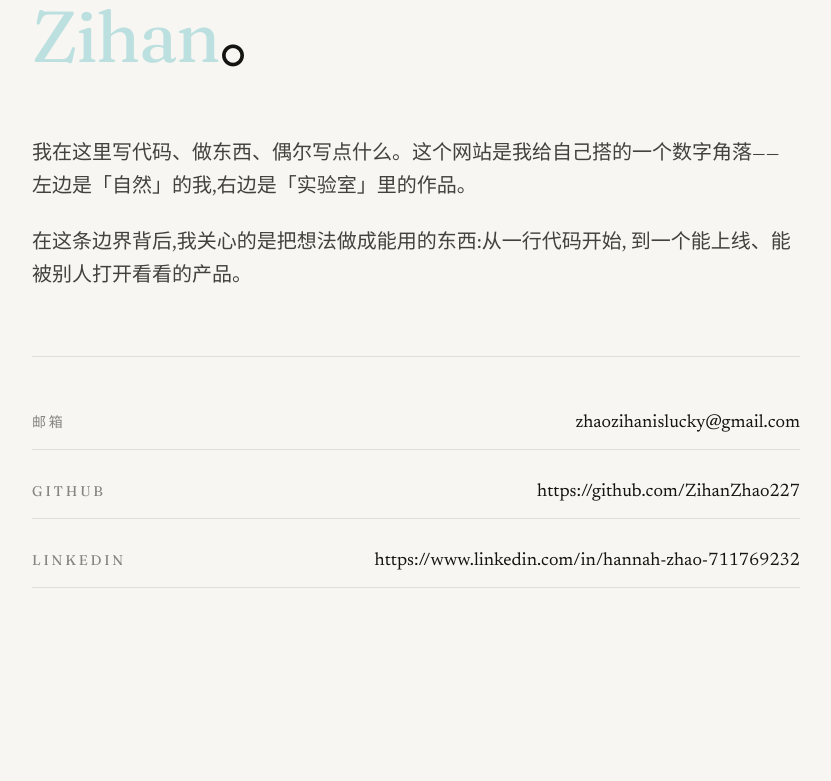
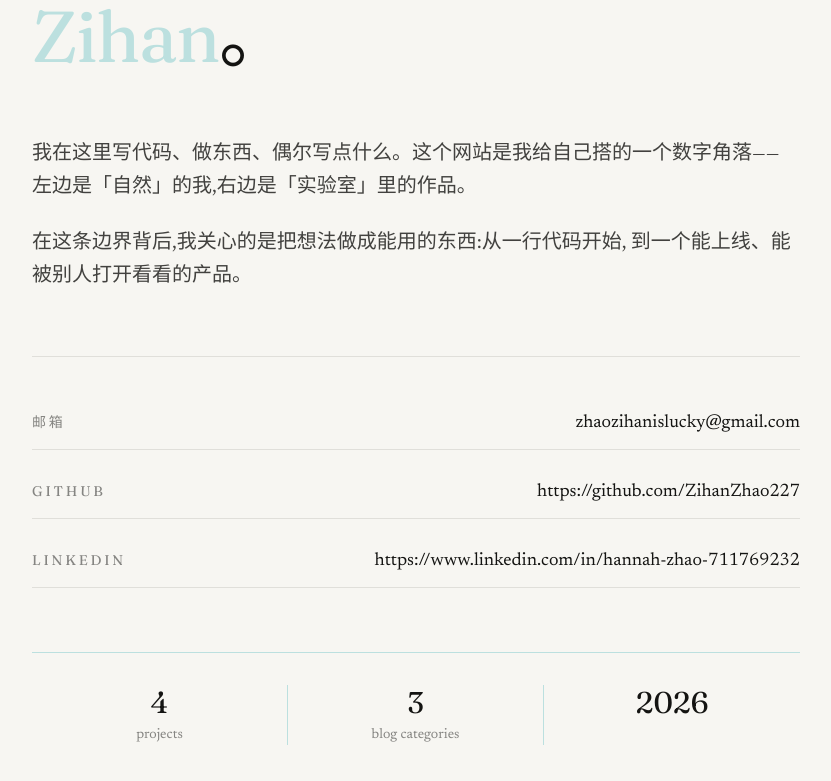
Before and after one commit to ZihanZhao227/ZiranWeb, a Next.js app: page /about in a window 1280 px wide. Shown: the part 245-1026 px from the top of the page, without its empty margins (224-1055 px from the left). Before the commit the page ends 929 px from the top, so only its background shows below. Built offline with nearby package versions, Linux system fonts and the light colour scheme.

Commit message:
Batch 2:WordReveal+统计条+ProjectCard+ScrollLit

```diff
--- a/app/about/page.tsx
+++ b/app/about/page.tsx
@@ -1,6 +1,8 @@
 import type { Metadata } from "next";
 import SiteHeader from "@/components/SiteHeader";
 import FadeIn from "@/components/FadeIn";
+import WordReveal from "@/components/WordReveal";
+import StatsCounter from "@/components/StatsCounter";
 
 export const metadata: Metadata = {
   title: "关于我 / Ziran",
@@ -18,9 +20,12 @@ export default function AboutPage() {
       <SiteHeader />
       <main className="mx-auto flex w-full max-w-3xl flex-1 flex-col gap-16 px-6 py-16 md:px-0 md:py-24">
         <h1 className="font-heading text-5xl leading-[1.05] tracking-tight md:text-7xl">
-          你好,我是
+          <WordReveal text="你好,我是" />
           <br />
-          <span className="text-moss">Zihan</span>。
+          <span className="text-moss">
+            <WordReveal text="Zihan" />
+          </span>
+          。
         </h1>
 
         <FadeIn>
@@ -54,6 +59,8 @@ export default function AboutPage() {
             </a>
           ))}
         </div>
+
+        <StatsCounter />
       </main>
     </div>
   );
--- a/app/shelf/[category]/[id]/page.tsx
+++ b/app/shelf/[category]/[id]/page.tsx
@@ -3,6 +3,7 @@ import Link from "next/link";
 import { notFound } from "next/navigation";
 import SiteHeader from "@/components/SiteHeader";
 import ShelfContent from "@/components/shelf/ShelfContent";
+import ScrollLit from "@/components/ScrollLit";
 import { getEntries, getEntry } from "@/lib/notion";
 import { SHELF_CATEGORIES, type ShelfCategory } from "@/types/shelf";
 
@@ -66,6 +67,8 @@ export default async function ShelfEntryPage({
           )}
         </div>
 
+        <ScrollLit text="慢读。" />
+
         <ShelfContent blocks={entry.content} />
       </main>
     </div>
--- a/components/ProjectCard.tsx
+++ b/components/ProjectCard.tsx
@@ -1,12 +1,17 @@
+"use client";
+
+import { motion } from "motion/react";
 import type { Project } from "@/types/project";
 
 export default function ProjectCard({ project }: { project: Project }) {
   return (
-    <a
+    <motion.a
       href={project.githubUrl}
       target="_blank"
       rel="noopener noreferrer"
-      className="group relative flex flex-col gap-4 overflow-hidden border border-ink/10 p-6 transition-colors hover:border-moss"
+      whileHover={{ scale: 1.02 }}
+      transition={{ duration: 0.25 }}
+      className="group relative flex flex-col gap-4 overflow-hidden border-[1.5px] border-ink/10 bg-[#F5F1EC] p-6 transition-colors hover:border-moss"
     >
       {project.status === "in-progress" && (
         <div
@@ -29,16 +34,19 @@ export default function ProjectCard({ project }: { project: Project }) {
       <p className="font-body text-base leading-relaxed text-ink/70">
         {project.description}
       </p>
+      {project.tags && project.tags.length > 0 && (
         <div className="mt-auto flex flex-wrap gap-2 pt-2">
           {project.tags.map((tag) => (
             <span
               key={tag}
-            className="font-heading text-[11px] uppercase tracking-widest text-ink/50"
+              className="rounded-sm bg-moss px-2 py-0.5 text-moss-dark"
+              style={{ fontFamily: "monospace", fontSize: "11px" }}
             >
               {tag}
             </span>
           ))}
         </div>
-    </a>
+      )}
+    </motion.a>
   );
 }
--- /dev/null
+++ b/components/ScrollLit.tsx
@@ -0,0 +1,54 @@
+"use client";
+
+import { useRef } from "react";
+import {
+  motion,
+  useReducedMotion,
+  useScroll,
+  useTransform,
+  type MotionValue,
+} from "motion/react";
+
+function ScrollLitChar({
+  char,
+  progress,
+  start,
+  end,
+}: {
+  char: string;
+  progress: MotionValue<number>;
+  start: number;
+  end: number;
+}) {
+  const opacity = useTransform(progress, [start, end], [0.2, 1]);
+  return <motion.span style={{ opacity }}>{char === " " ? " " : char}</motion.span>;
+}
+
+export default function ScrollLit({ text }: { text: string }) {
+  const ref = useRef<HTMLParagraphElement>(null);
+  const shouldReduceMotion = useReducedMotion();
+  const { scrollYProgress } = useScroll({
+    target: ref,
+    offset: ["start 0.9", "start 0.3"],
+  });
+
+  if (shouldReduceMotion) {
+    return <p>{text}</p>;
+  }
+
+  const chars = text.split("");
+
+  return (
+    <p ref={ref}>
+      {chars.map((char, index) => (
+        <ScrollLitChar
+          key={index}
+          char={char}
+          progress={scrollYProgress}
+          start={index / chars.length}
+          end={(index + 1) / chars.length}
+        />
+      ))}
+    </p>
+  );
+}
--- /dev/null
+++ b/components/StatsCounter.tsx
@@ -0,0 +1,63 @@
+"use client";
+
+import { useEffect, useRef, useState } from "react";
+import { useReducedMotion } from "motion/react";
+import projects from "@/data/projects.json";
+
+const STATS: { value: number; label: string }[] = [
+  { value: projects.length, label: "projects" },
+  { value: 3, label: "blog categories" },
+  { value: 2026, label: "" },
+];
+
+function CountUpNumber({ value, active }: { value: number; active: boolean }) {
+  const [display, setDisplay] = useState(active ? 0 : value);
+  const frameRef = useRef<number | null>(null);
+
+  useEffect(() => {
+    if (!active) {
+      // 直接同步到最终值:reduced motion 时跳过数字滚动动画。
+      // eslint-disable-next-line react-hooks/set-state-in-effect
+      setDisplay(value);
+      return;
+    }
+
+    const duration = 800;
+    const start = performance.now();
+
+    function tick(now: number) {
+      const progress = Math.min((now - start) / duration, 1);
+      setDisplay(Math.round(progress * value));
+      if (progress < 1) {
+        frameRef.current = requestAnimationFrame(tick);
+      }
+    }
+
+    frameRef.current = requestAnimationFrame(tick);
+
+    return () => {
+      if (frameRef.current !== null) cancelAnimationFrame(frameRef.current);
+    };
+  }, [value, active]);
+
+  return <span className="font-heading text-3xl">{display}</span>;
+}
+
+export default function StatsCounter() {
+  const shouldReduceMotion = useReducedMotion();
+
+  return (
+    <div className="border-t-[0.5px] border-moss pt-8">
+      <div className="grid grid-cols-3 divide-x-[0.5px] divide-moss">
+        {STATS.map((stat, index) => (
+          <div key={index} className="flex flex-col items-center gap-1 px-4 text-center">
+            <CountUpNumber value={stat.value} active={!shouldReduceMotion} />
+            {stat.label && (
+              <span className="font-body text-sm text-ink/50">{stat.label}</span>
+            )}
+          </div>
+        ))}
+      </div>
+    </div>
+  );
+}
--- /dev/null
+++ b/components/WordReveal.tsx
@@ -0,0 +1,30 @@
+"use client";
+
+import { motion, useReducedMotion } from "motion/react";
+
+export default function WordReveal({ text }: { text: string }) {
+  const shouldReduceMotion = useReducedMotion();
+
+  if (shouldReduceMotion) {
+    return <>{text}</>;
+  }
+
+  const words = text.split(" ");
+
+  return (
+    <>
+      {words.map((word, index) => (
+        <motion.span
+          key={index}
+          initial={{ opacity: 0, y: 12 }}
+          animate={{ opacity: 1, y: 0 }}
+          transition={{ duration: 0.4, ease: "easeOut", delay: index * 0.08 }}
+          style={{ display: "inline-block" }}
+        >
+          {word}
+          {index < words.length - 1 && " "}
+        </motion.span>
+      ))}
+    </>
+  );
+}
--- a/data/projects.json
+++ b/data/projects.json
@@ -5,7 +5,8 @@
     "description": "个人网站本体,Next.js + Tailwind 搭建的入口分屏与内容页系统。",
     "status": "in-progress",
     "githubUrl": "https://github.com/ZihanZhao227/ziranweb",
-    "tags": ["Next.js", "TypeScript", "Tailwind"]
+    "tags": ["Next.js", "TypeScript", "Tailwind CSS", "Notion API", "Framer Motion"],
+    "videoUrl": null
   },
   {
     "id": "nature-diary",
@@ -13,7 +14,8 @@
     "description": "About Full-stack + distributed Nature Diary: Streamlit UI, FastAPI REST APIs, Postgres persistence, and Redis-backed async worker for CV-style processing (PENDING → PROCESSED). Built to be demoable, scalable, and extendable to real vision models and smart-glasses workflows.",
     "status": "done",
     "githubUrl": "https://github.com/ZihanZhao227/nature-diary",
-    "tags": ["Python"]
+    "tags": ["Python", "FastAPI", "Streamlit", "PostgreSQL", "Redis"],
+    "videoUrl": null
   },
   {
     "id": "project-three",
@@ -21,7 +23,8 @@
     "description": "这里写一句话描述这个项目做了什么、解决了什么问题。",
     "status": "done",
     "githubUrl": "https://github.com/ZihanZhao227/project-three",
-    "tags": ["React"]
+    "tags": ["React"],
+    "videoUrl": null
   },
   {
     "id": "project-four",
@@ -29,6 +32,7 @@
     "description": "还在施工中的项目,先占个位置。",
     "status": "in-progress",
     "githubUrl": "https://github.com/ZihanZhao227/project-four",
-    "tags": ["实验性"]
+    "tags": ["实验性"],
+    "videoUrl": null
   }
 ]
--- a/types/project.ts
+++ b/types/project.ts
@@ -6,5 +6,6 @@ export interface Project {
   description: string;
   status: ProjectStatus;
   githubUrl: string;
-  tags: string[];
+  tags?: string[];
+  videoUrl?: string | null;
 }
```
Lines whose indentation alone changed are shown as unchanged.
